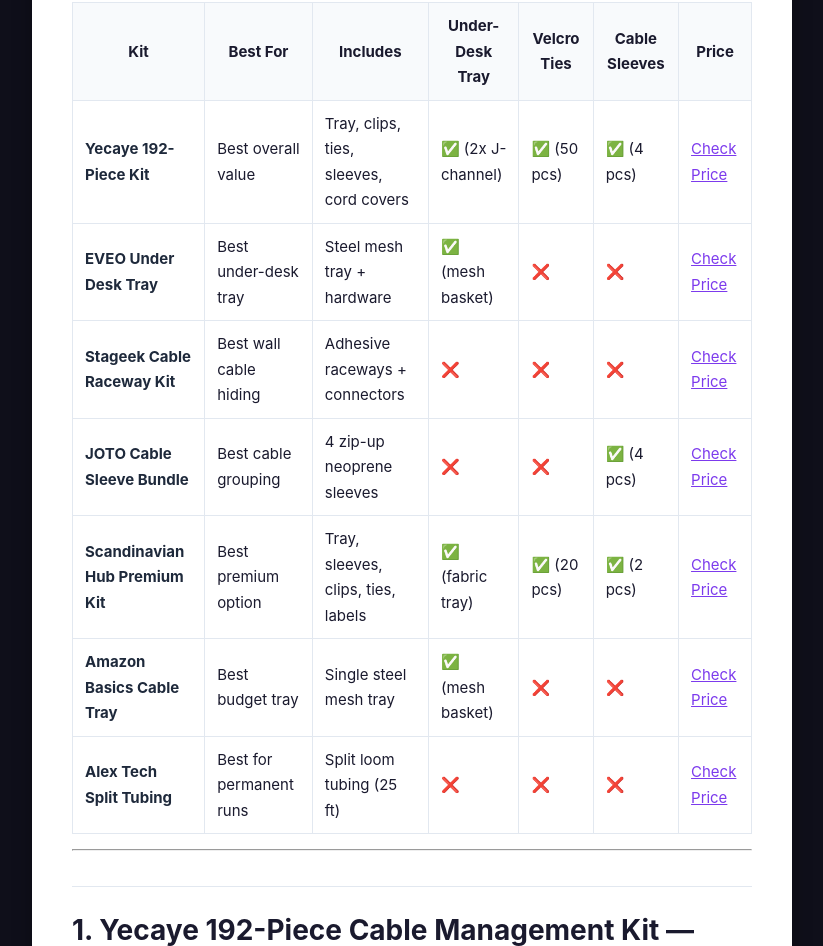
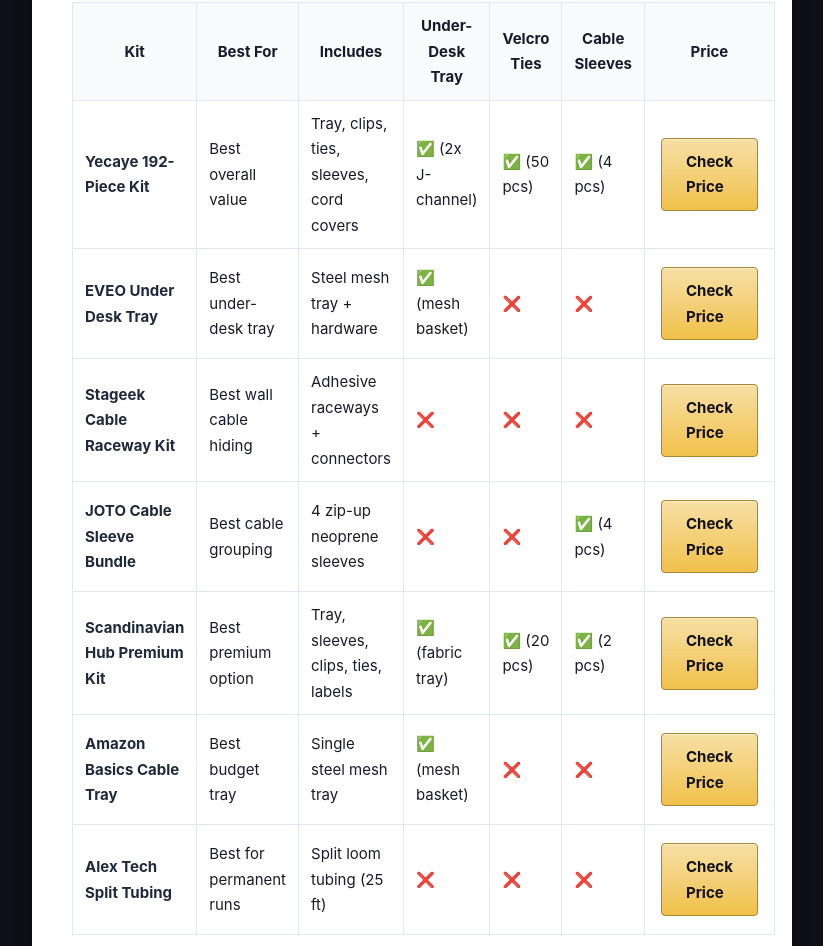
Before and after one commit to yst78664-dotcom/smartgamesetup, a website: page docs/best-cable-management-kit-for-gaming-setup/index.html in a window 1280 px wide. Shown: the part 1563-2509 px from the top of the page, without its empty margins (228-1051 px from the left). Drawn offline with Linux system fonts and the light colour scheme.

Commit message:
Style Amazon links as classic yellow buttons

```diff
--- a/docs/best-cable-management-kit-for-gaming-setup/index.html
+++ b/docs/best-cable-management-kit-for-gaming-setup/index.html
@@ -84,6 +84,8 @@
     .product-box img { max-width: 280px; float: right; margin: 0 0 15px 20px; border-radius: 8px; box-shadow: 0 2px 8px rgba(0,0,0,0.1); }
     .btn-amazon { display: inline-block; background: #ff9900; color: #111; padding: 12px 30px; border-radius: 8px; text-decoration: none; font-weight: 700; margin-top: 10px; }
     .btn-amazon:hover { background: #e8890a; }
+    article a[href*="amazon.com"] { display: inline-block; background: linear-gradient(to bottom, #f7dfa5, #f0c14b); color: #111 !important; padding: 10px 24px; border-radius: 4px; border: 1px solid #a88734; text-decoration: none !important; font-weight: 700; font-size: 15px; margin: 8px 4px; box-shadow: 0 1px 0 rgba(255,255,255,.4) inset; }
+    article a[href*="amazon.com"]:hover { background: linear-gradient(to bottom, #f5d78e, #eeb933); }
 
     /* Star Rating */
     .stars { color: #fbbf24; font-size: 20px; letter-spacing: 2px; }
```
Also changed, not shown: docs/best-gaming-desk-setup-accessories/index.html (+2 -0 lines), docs/best-gaming-monitor-for-smart-setup-2026/index.html (+2 -0 lines), docs/best-led-strip-lights-gaming-setup/index.html (+2 -0 lines), docs/best-monitor-arm-for-dual-monitor-gaming-setup/index.html (+2 -0 lines), docs/best-smart-light-bars-for-monitor-gaming/index.html (+2 -0 lines), docs/best-smart-plug-for-gaming-pc-power-management/index.html (+2 -0 lines), docs/best-smart-speaker-for-gaming-room-2026/index.html (+2 -0 lines), docs/govee-vs-philips-hue-gaming-lights/index.html (+2 -0 lines), docs/nanoleaf-panels-vs-govee-hexagon-lights-gaming/index.html (+2 -0 lines), templates/article.html (+2 -0 lines).
